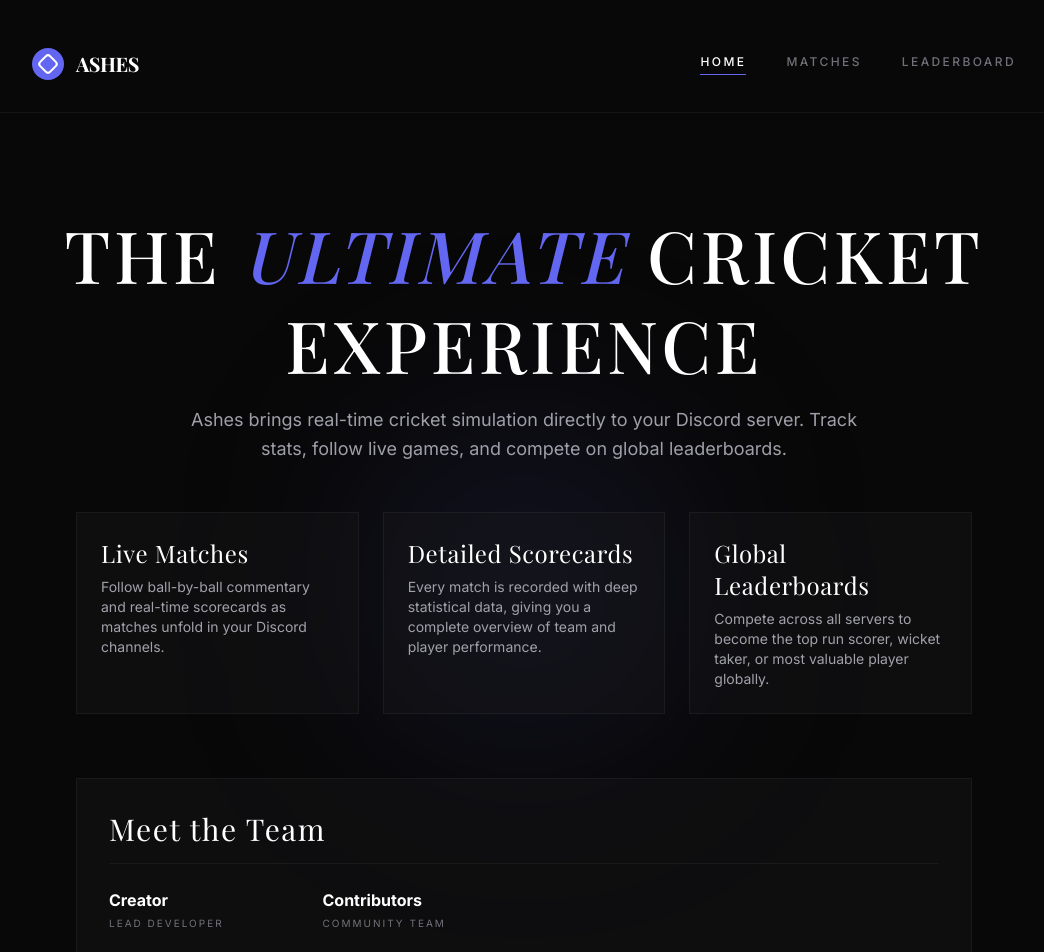
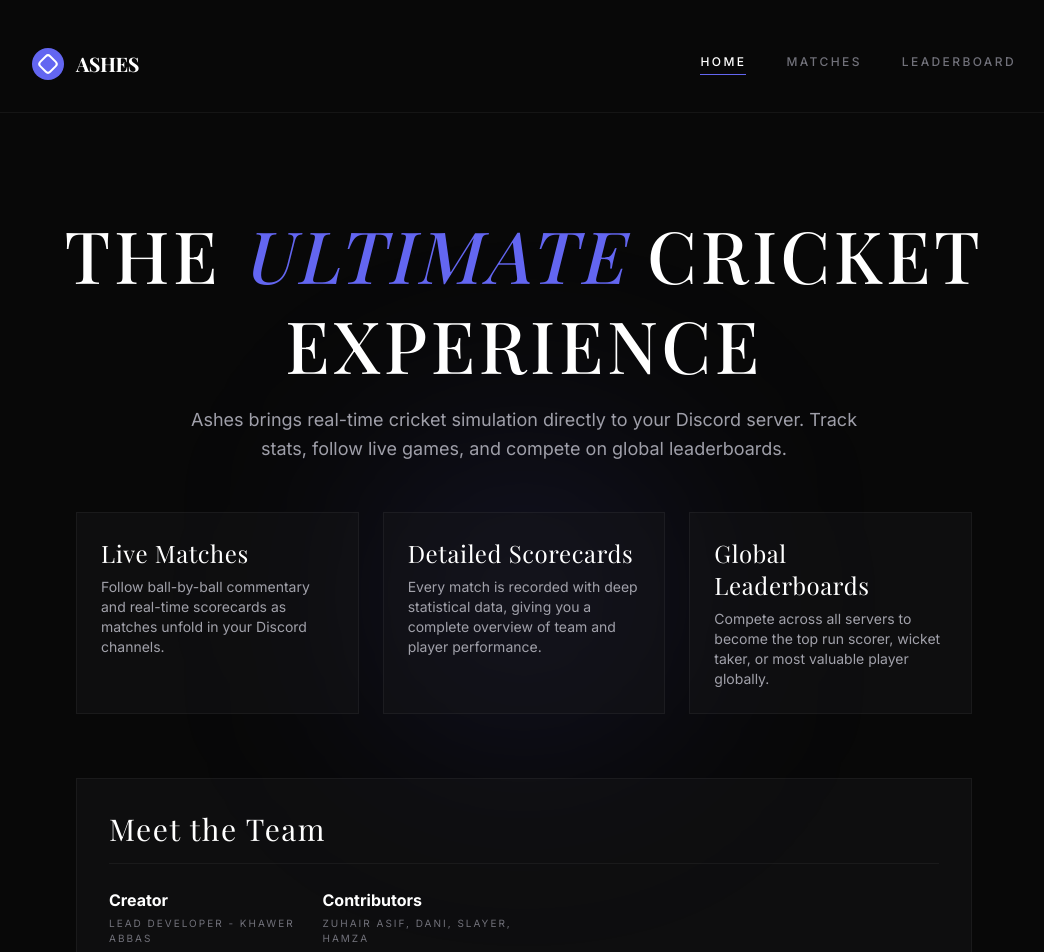
Before and after one commit to KhawerAbbas7/Ashes-Official-Dashboard-, a React (Vite) app: page / in a window 1280 px wide. Shown: the top 952 px of the page, without its empty margins (116-1160 px from the left). Built offline with nearby package versions, Linux system fonts and the light colour scheme; a web font is replaced by a local one.

Commit message:
New Update

```diff
--- a/src/pages/Home.tsx
+++ b/src/pages/Home.tsx
@@ -39,11 +39,11 @@ export function Home() {
           <div className="grid grid-cols-1 sm:grid-cols-2 lg:grid-cols-4 gap-6">
             <div className="flex flex-col">
               <span className="font-bold text-white">Creator</span>
-              <span className="font-mono text-[10px] text-ashes-very-muted uppercase tracking-[0.2em] mt-1">Lead Developer</span>
+              <span className="font-mono text-[10px] text-ashes-very-muted uppercase tracking-[0.2em] mt-1">Lead Developer - Khawer Abbas</span>
             </div>
             <div className="flex flex-col">
               <span className="font-bold text-white">Contributors</span>
-              <span className="font-mono text-[10px] text-ashes-very-muted uppercase tracking-[0.2em] mt-1">Community Team</span>
+              <span className="font-mono text-[10px] text-ashes-very-muted uppercase tracking-[0.2em] mt-1">Zuhair Asif, Dani, Slayer, Hamza</span>
             </div>
           </div>
         </div>
```
